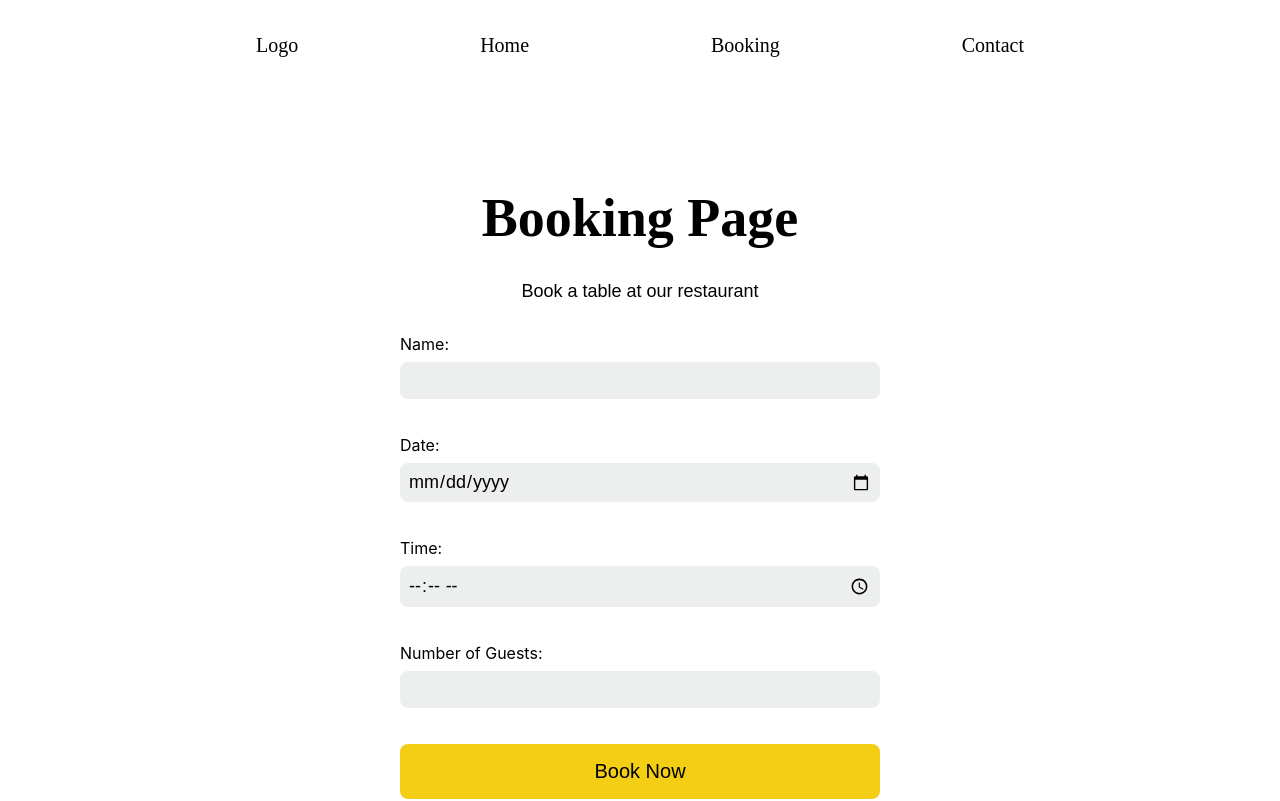
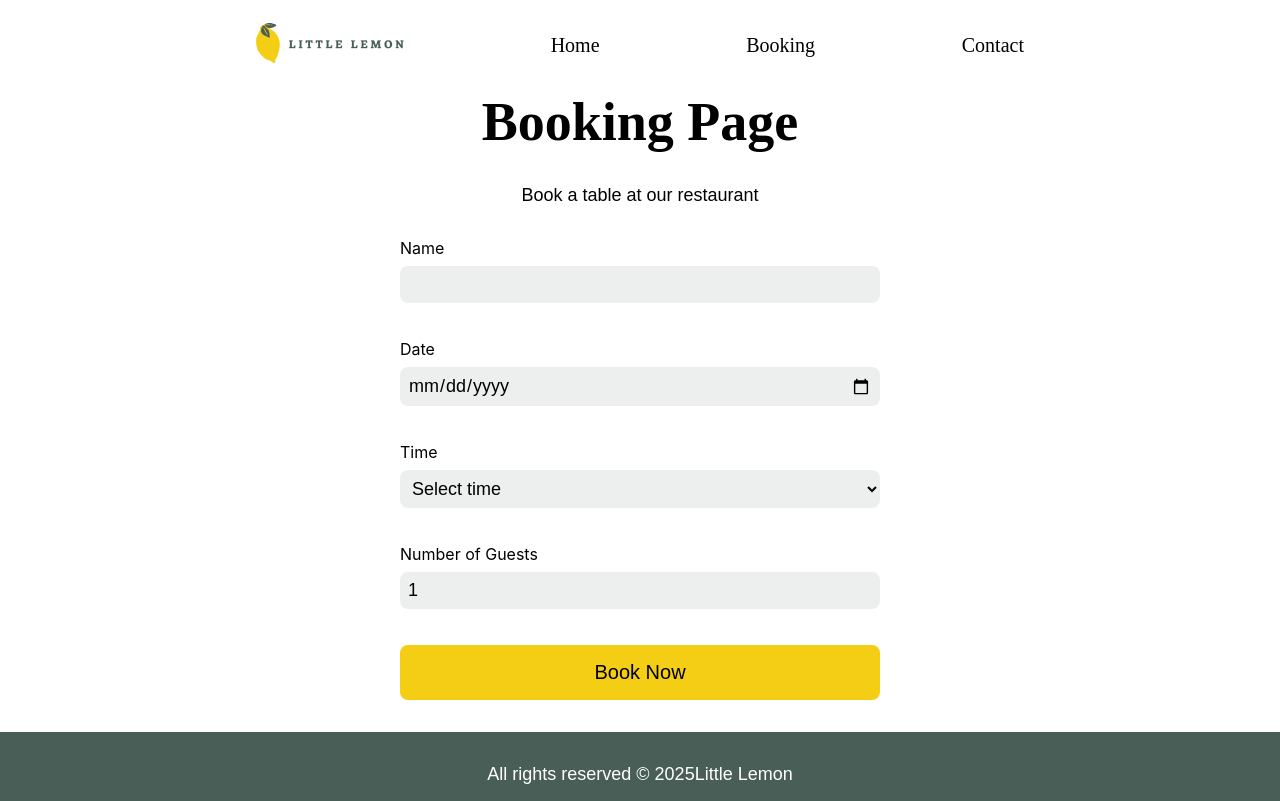
Before and after one commit to shivamjadhav2000/react-capstone, a React (Create React App) app: page /booking in a window 1280 px wide. Shown: the top 801 px of the page. Built offline with nearby package versions, Linux system fonts and the light colour scheme.

Commit message:
Added live data for bookings

```diff
--- a/package.json
+++ b/package.json
@@ -7,6 +7,7 @@
     "@testing-library/jest-dom": "^6.6.3",
     "@testing-library/react": "^16.3.0",
     "@testing-library/user-event": "^13.5.0",
+    "formik": "^2.4.6",
     "react": "^19.1.0",
     "react-dom": "^19.1.0",
     "react-router-dom": "^7.5.3",
--- a/public/index.html
+++ b/public/index.html
@@ -12,6 +12,7 @@
     <meta name="og:title" content="Little Lemon" />
     <meta name="og:description" content="Little Lemon is a React application that serves as a restaurant website, showcasing its menu, location, and contact information." />
     <meta name="og:image" content="%PUBLIC_URL%/logo192.png" />
+
     <link rel="apple-touch-icon" href="%PUBLIC_URL%/logo192.png" />
     <!--
       manifest.json provides metadata used when your web app is installed on a
--- a/src/App.css
+++ b/src/App.css
@@ -27,6 +27,16 @@ p{
   font-size: 18px;
   font-weight: medium;
 }
+
+select{
+  padding: 0.5rem;
+  border-radius: 0.5rem;
+  border: none;
+  background-color: #EDEFEE;
+  font-size: 18px;
+  font-family: 'Karla', sans-serif;
+}
+
 nav{
   display: flex;
   justify-content: center;
@@ -58,13 +68,12 @@ li a{
 
 
 .featured{
-
-  padding: 0 16rem;
+  padding: 0rem 16rem;
   background-color: #495E57;
   display: flex;
   justify-content: space-between;
   gap: 2rem;
-  margin-top: 5rem;
+  margin-top: 2rem;
   color:white;
 }
 .featured h1{
@@ -88,6 +97,9 @@ li a{
   border-radius: 0.5rem;
   font-weight: medium;
   background-color: #F4CE14;
+}
+.featured aside a:hover{
+  background-color: #EE9972;
 }
 .featured img{
   width: 22rem;
@@ -127,6 +139,10 @@ li a{
   border: none;
   cursor: pointer;
 }
+.Home Header button:hover{
+  background-color: #EE9972;
+}
+
 
 .dishes{
   display: grid;
@@ -180,7 +196,7 @@ li a{
   align-items: center;
   gap: 2rem;
   margin:0rem 16rem;
-  margin-top: 8rem;
+  margin-top: 2rem;
 }
 form{
   display: flex;
@@ -224,3 +240,31 @@ footer{
   margin-top: 2rem;
   padding: 2rem 0rem;
 }
+.success{
+  display: flex;
+  flex-direction: column;
+  align-items: center;
+  background: green;
+  gap: 2rem;
+  width:min(30rem,100%);
+  padding: 1rem 0rem;
+  border-radius: 1rem;
+}
+.warning{
+  display: flex;
+  flex-direction: column;
+  align-items: center;
+  background: red;
+  gap: 2rem;
+  margin:0rem 16rem;
+  margin-top: 8rem;
+}
+.info{
+  display: flex;
+  flex-direction: column;
+  align-items: center;
+  background: #F4CE14;
+  gap: 2rem;
+  margin:0rem 16rem;
+  margin-top: 8rem;
+}
--- /dev/null
+++ b/src/api/api.js
@@ -0,0 +1,26 @@
+const seededRandom = function (seed) {
+    var m = 2**35 - 31;
+    var a = 185852;
+    var s = seed % m;
+    return function () {
+        return (s = s * a % m) / m;
+    };
+}
+
+export function fetchAPI(date) {
+    let result = [];
+    let random = seededRandom(date.getDate());
+
+    for(let i = 17; i <= 23; i++) {
+        if(random() < 0.5) {
+            result.push(i + ':00');
+        }
+        if(random() < 0.5) {
+            result.push(i + ':30');
+        }
+    }
+    return result;
+};
+export function submitAPI(formData) {
+    return true;
+};
--- a/src/components/Featured.js
+++ b/src/components/Featured.js
@@ -9,7 +9,7 @@ function Featured() {
             <summary>Check out our latest featured items lorem ipsum hgsa jsdgasd jsagdhjsad sah dkjasgdjasdabdaksdhg  gdhjsad agdjasd ajhgdqs nhqwgrq fljafsfhg
 
             </summary>
-            <a role="button" href="/featured">Reserve A Table</a>
+            <a role="button" href="/booking">Reserve A Table</a>
         </aside>
         <main>
             <img src="pic1.png" alt="Featured" />
--- a/src/components/NavBar.js
+++ b/src/components/NavBar.js
@@ -4,7 +4,7 @@ function NavBar() {
   return (
     <nav>
         <ul >
-            <li><a href='/'>Logo</a></li>
+            <li><a href='/'><img src="logo.png" /></a></li>
             <li><a href="/">Home</a></li>
             <li><a href="/booking">Booking</a></li>
             <li><a href="/contact">Contact</a></li>
--- a/src/pages/BookingPage.js
+++ b/src/pages/BookingPage.js
@@ -1,35 +1,112 @@
-import React from 'react'
+import React, { useEffect, useState, useCallback } from 'react';
+import { useFormik } from 'formik';
+import { fetchAPI, submitAPI } from '../api/api'; // Make sure api.js exports these
 
 function BookingPage() {
+  const [availableTimes, setAvailableTimes] = useState([]);
+  const [isLoading, setIsLoading] = useState(false);
+  const [submitSuccess, setSubmitSuccess] = useState(false);
+
+  const formik = useFormik({
+    initialValues: {
+      name: '',
+      date: '',
+      time: '',
+      guests: 1,
+    },
+    onSubmit: async (values) => {
+      const res = await submitAPI(values); // Changed to submitAPI based on logical use
+      if (res) {
+        setSubmitSuccess(true);
+        setIsLoading(false);
+        console.log('Booking successful:', values);
+      } else {
+        setSubmitSuccess(false);
+        setIsLoading(false);
+        console.error('Booking failed:', values);
+      }
+    },
+  });
+
+  // useCallback prevents function recreation on every render
+  const initializeTimes = useCallback(async () => {
+    console.log('Fetching available times...');
+    if (formik.values.date) {
+      const date = new Date(formik.values.date);
+      const times = await fetchAPI(date);
+      setAvailableTimes(times);
+    }
+  }, [formik.values.date]);
+
+  useEffect(() => {
+    initializeTimes();
+  }, [initializeTimes]);
+
   return (
     <div className='BookingPage'>
+      <h1>Booking Page</h1>
+      <p>Book a table at our restaurant</p>
+      <form onSubmit={formik.handleSubmit}>
+        <label htmlFor="name">Name</label>
+        <input
+          type="text"
+          id="name"
+          name="name"
+          value={formik.values.name}
+          onChange={formik.handleChange}
+          required
+        />
+        <br />
 
-        <h1>Booking Page</h1>
-        <p>Book a table at our restaurant</p>
-        <form>
-            <label htmlFor="name">Name:</label>
-            <input type="text" id="name" name="name" required />
-            <br />
-            <label htmlFor="date">Date:</label>
-            <input type="date" id="date" name="date" required />
-            <br />
-            <label htmlFor="time">Time:</label>
-            <input type="time" id="time" name="time" required />
-            <br />
-            <label htmlFor="guests">Number of Guests:</label>
-            <input type="number" id="guests" name="guests" min="1" required />
-            <br />
-            <button type="submit" >Book Now</button>
-        </form>
-        <p>We look forward to serving you!</p>
-        <p>For any inquiries, please contact us at
-        <a href="mailto:temp@gmail.com">
-            mailUs
-        </a></p>
+        <label htmlFor="date">Date</label>
+        <input
+          type="date"
+          id="date"
+          name="date"
+          value={formik.values.date}
+          onChange={formik.handleChange}
+          required
+        />
+        <br />
 
+        <label htmlFor="time">Time</label>
+        <select
+          id="time"
+          name="time"
+          value={formik.values.time}
+          onChange={formik.handleChange}
+          required
+        >
+          <option value="" disabled>Select time</option>
+          {availableTimes.map((time, index) => (
+            <option key={index} value={time}>{time}</option>
+          ))}
+        </select>
+        <br />
 
+        <label htmlFor="guests">Number of Guests</label>
+        <input
+          type="number"
+          id="guests"
+          name="guests"
+          min="1"
+          value={formik.values.guests}
+          onChange={formik.handleChange}
+          required
+        />
+        <br />
+
+        <button type="submit">Book Now</button>
+      </form>
+
+      {
+        isLoading && <p className='info'>Loading available times...</p>
+      }
+      {
+        submitSuccess && <p className='success'>Booking successful!</p>
+      }
     </div>
-  )
+  );
 }
 
-export default BookingPage
+export default BookingPage;
```
Also changed, not shown: public/logo.png (added), 1 other file (tests, documents, lock files or other folders).
